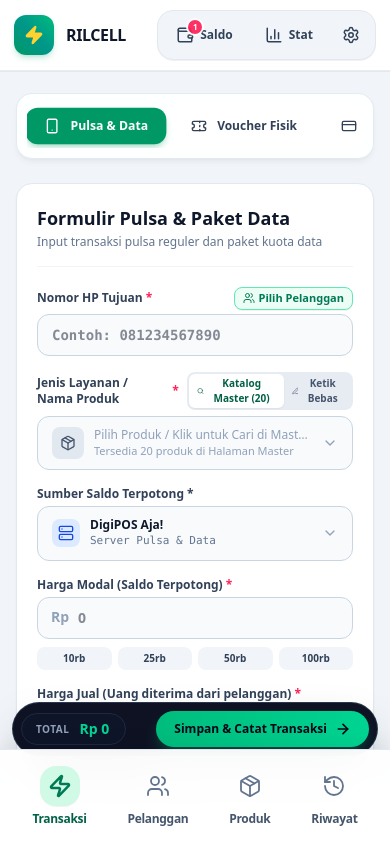
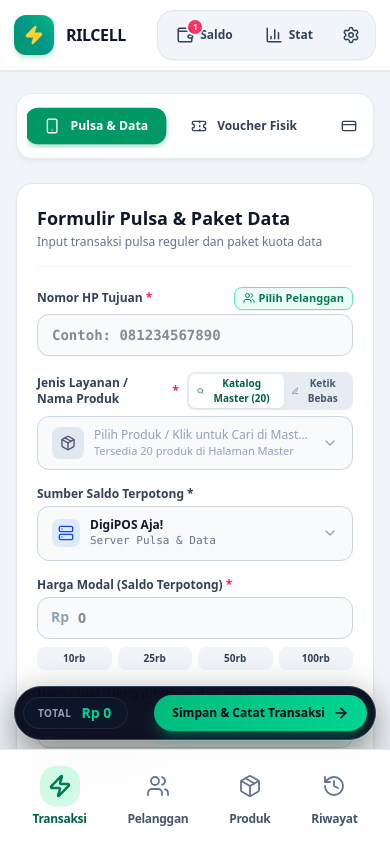
Before and after one commit to dev-nurilamanda/KIOS-RILCELL, a React (Vite) app: page / in a window 390 px wide. Shown: the top 842 px of the page. Built offline with nearby package versions, Linux system fonts and the light colour scheme.

Commit message:
fix(ui): adjust QuickEntryForm bottom padding and layout
Update mobile bottom spacing to prevent overlapping elements and refine the floating action bar styling for better readability.

```diff
--- a/src/components/QuickEntryForm.tsx
+++ b/src/components/QuickEntryForm.tsx
@@ -385,7 +385,7 @@ export const QuickEntryForm: React.FC<QuickEntryFormProps> = ({
   };
 
   return (
-    <div className="max-w-4xl mx-auto space-y-4 pb-40 md:pb-24 animate-in fade-in duration-200">
+    <div className="max-w-4xl mx-auto space-y-4 pb-52 md:pb-24 animate-in fade-in duration-200">
       {/* Category Pills Switcher - Floating & Sticky at Top under Navbar */}
       <div className="sticky top-[70px] z-30 -mt-1 pt-1.5 pb-2 bg-slate-100/95 backdrop-blur-md transition-all">
         <div className="bg-white/95 backdrop-blur-md rounded-2xl p-2.5 sm:p-3 shadow-md shadow-slate-900/5 border border-slate-200/90 flex items-center justify-between gap-2.5 sm:gap-3">
@@ -995,9 +995,9 @@ export const QuickEntryForm: React.FC<QuickEntryFormProps> = ({
       />
 
       {/* Floating Capsule Bottom Bar for Simpan & Catat Transaksi (Bentuk Kapsul Mengambang & Bebas Scrolling) */}
-      <div className="fixed bottom-[88px] md:bottom-6 left-0 right-0 z-35 px-3 sm:px-6 pointer-events-none transition-all">
-        <div className="max-w-3xl mx-auto pointer-events-auto">
-          <div className="bg-slate-950/95 text-white backdrop-blur-lg p-2 sm:p-2.5 sm:px-4 rounded-full border border-slate-700/80 shadow-2xl shadow-slate-950/40 flex items-center justify-between gap-2.5 sm:gap-4 ring-1 ring-white/10">
+      <div className="fixed bottom-[104px] sm:bottom-[110px] md:bottom-6 left-0 right-0 z-35 px-3.5 sm:px-6 pointer-events-none transition-all">
+        <div className="max-w-2xl mx-auto pointer-events-auto">
+          <div className="bg-slate-950/95 text-white backdrop-blur-xl p-2 sm:p-2.5 sm:px-4 rounded-full border border-slate-700 shadow-[0_12px_36px_rgba(0,0,0,0.5)] flex items-center justify-between gap-2.5 sm:gap-4 ring-1 ring-white/20">
             {/* Total Bayar Info Pill */}
             <div className="flex items-center gap-2 sm:gap-3 min-w-0">
               <div className="bg-slate-900/90 pl-3.5 pr-4 py-1.5 sm:py-2 rounded-full border border-slate-800 flex items-center gap-2.5 shrink-0">
@@ -1028,7 +1028,7 @@ export const QuickEntryForm: React.FC<QuickEntryFormProps> = ({
               form="quick-entry-form"
               type="submit"
               disabled={isBalanceInsufficient}
-              className="bg-gradient-to-r from-emerald-500 to-emerald-400 hover:from-emerald-400 hover:to-emerald-300 active:scale-95 disabled:opacity-40 disabled:cursor-not-allowed text-slate-950 font-black py-2.5 sm:py-3 px-4.5 sm:px-7 rounded-full text-xs sm:text-sm flex items-center justify-center gap-2 shadow-lg shadow-emerald-500/25 transition-all duration-150 cursor-pointer shrink-0"
+              className="bg-gradient-to-r from-emerald-500 to-emerald-400 hover:from-emerald-400 hover:to-emerald-300 active:scale-95 disabled:opacity-40 disabled:cursor-not-allowed text-slate-950 font-black py-2.5 sm:py-3 px-4.5 sm:px-7 rounded-full text-xs sm:text-sm flex items-center justify-center gap-2 shadow-lg shadow-emerald-500/30 transition-all duration-150 cursor-pointer shrink-0"
             >
               <span>Simpan & Catat Transaksi</span>
               <ArrowRight className="w-4 h-4 sm:w-4.5 sm:h-4.5 stroke-[2.5]" />
```
